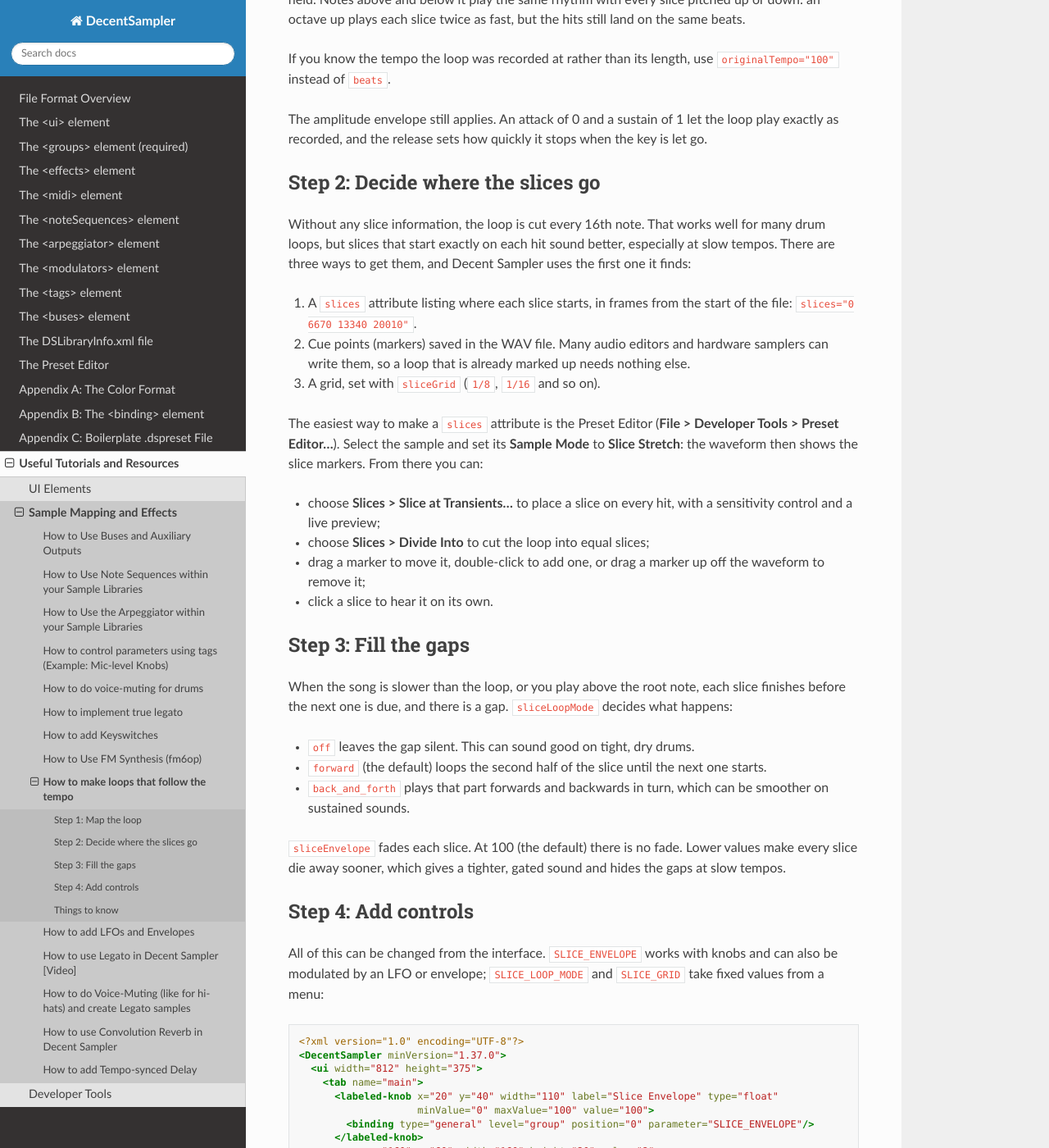
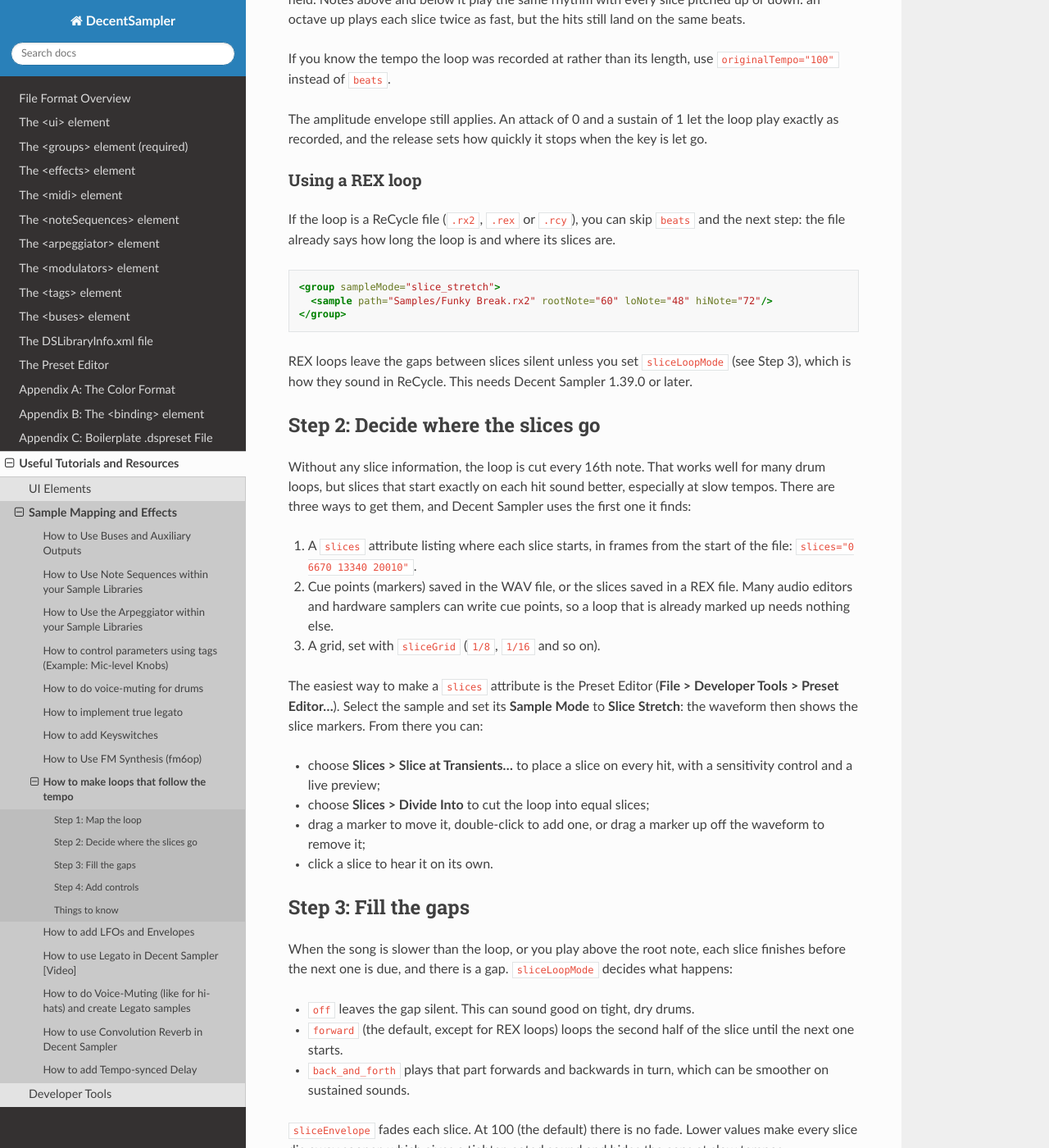
Before and after one commit to DecentSamples/DecentSampler-Developers-Guide, a Sphinx documentation site: the page built from docs/source/topic-how-to-make-loops-that-follow-the-tempo.md, in a window 1280 px wide and 1400 px high, scrolled down 651 px. Shown: the whole window at 82% size. Built offline with Sphinx 7.4.7 and the Read the Docs theme 3.1.0, drawn with Linux system fonts in a browser that asks for light colours.

Commit message:
0000571: REX loops (.rx2, .rex, .rcy) as samples
Sample path formats, the REX loops paragraph and sliceLoopMode default in
<groups>, a REX section in the loops-that-follow-the-tempo topic, and the
Preset Editor's drag and drop and slices.

````diff
--- a/docs/source/topic-how-to-make-loops-that-follow-the-tempo.md
+++ b/docs/source/topic-how-to-make-loops-that-follow-the-tempo.md
@@ -23,12 +23,24 @@
 
 The amplitude envelope still applies. An attack of 0 and a sustain of 1 let the loop play exactly as recorded, and the release sets how quickly it stops when the key is let go.
 
+### Using a REX loop
+
+If the loop is a ReCycle file (`.rx2`, `.rex` or `.rcy`), you can skip `beats` and the next step: the file already says how long the loop is and where its slices are.
+
+```xml
+<group sampleMode="slice_stretch">
+  <sample path="Samples/Funky Break.rx2" rootNote="60" loNote="48" hiNote="72"/>
+</group>
+```
+
+REX loops leave the gaps between slices silent unless you set `sliceLoopMode` (see Step 3), which is how they sound in ReCycle. This needs Decent Sampler 1.39.0 or later.
+
 ## Step 2: Decide where the slices go
 
 Without any slice information, the loop is cut every 16th note. That works well for many drum loops, but slices that start exactly on each hit sound better, especially at slow tempos. There are three ways to get them, and Decent Sampler uses the first one it finds:
 
 1. A `slices` attribute listing where each slice starts, in frames from the start of the file: `slices="0 6670 13340 20010"`.
-2. Cue points (markers) saved in the WAV file. Many audio editors and hardware samplers can write them, so a loop that is already marked up needs nothing else.
+2. Cue points (markers) saved in the WAV file, or the slices saved in a REX file. Many audio editors and hardware samplers can write cue points, so a loop that is already marked up needs nothing else.
 3. A grid, set with `sliceGrid` (`1/8`, `1/16` and so on).
 
 The easiest way to make a `slices` attribute is the Preset Editor (**File > Developer Tools > Preset Editor...**). Select the sample and set its **Sample Mode** to **Slice Stretch**: the waveform then shows the slice markers. From there you can:
@@ -43,7 +55,7 @@
 When the song is slower than the loop, or you play above the root note, each slice finishes before the next one is due, and there is a gap. `sliceLoopMode` decides what happens:
 
 - `off` leaves the gap silent. This can sound good on tight, dry drums.
-- `forward` (the default) loops the second half of the slice until the next one starts.
+- `forward` (the default, except for REX loops) loops the second half of the slice until the next one starts.
 - `back_and_forth` plays that part forwards and backwards in turn, which can be smoother on sustained sounds.
 
 `sliceEnvelope` fades each slice. At 100 (the default) there is no fade. Lower values make every slice die away sooner, which gives a tighter, gated sound and hides the gaps at slow tempos.
````
Also changed, not shown: docs/source/the-groups-element.md (+10 -2 lines), docs/source/the-preset-editor.md (+2 -2 lines).
